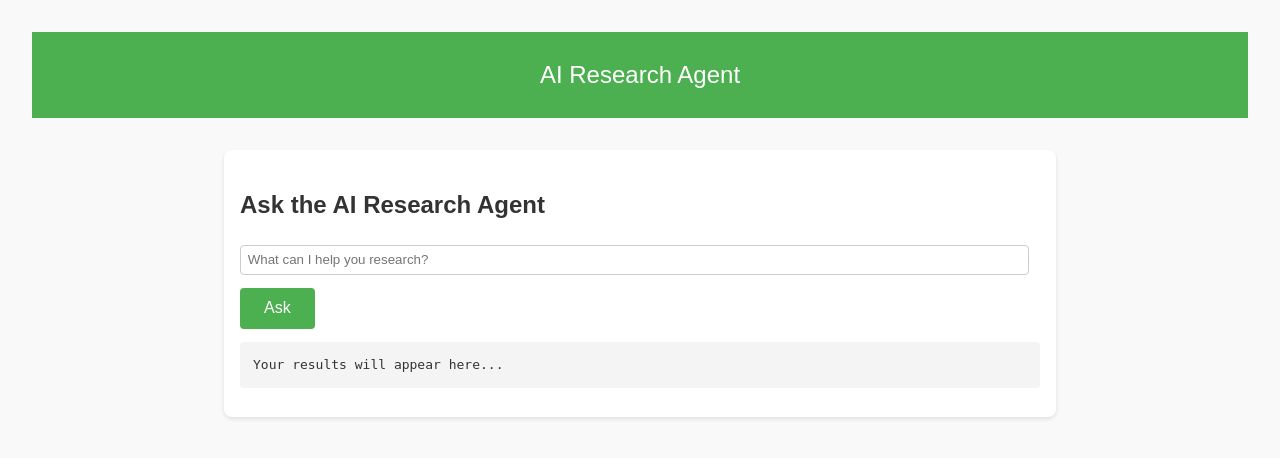
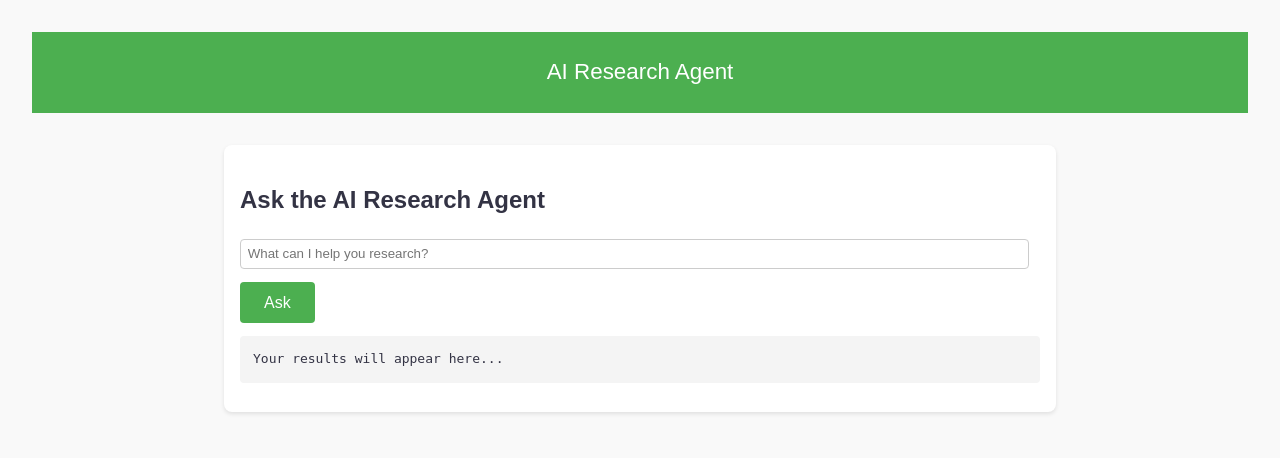
Before and after one commit to ahsan719/AI-Agent, a Flask app: page / in a window 1280 px wide. Shown: the top 458 px of the page. Run offline with Flask 3, Linux system fonts and the light colour scheme.

Commit message:
UI fixes

```diff
--- a/templates/index.html
+++ b/templates/index.html
@@ -1,12 +1,12 @@
 <!DOCTYPE html>
 <html>
 <head>
-    <title>AI Research Agent</title>
+    <title>AI AGENT</title>
     <link rel="stylesheet" href="/static/style.css">
     <style>
         body {
             background-color: #f9f9f9;
-            color: #333;
+            color: #334;
             font-family: 'Arial', sans-serif;
             line-height: 1.6;
         }
@@ -15,14 +15,14 @@
             color: white;
             padding: 1em 0;
             text-align: center;
-            font-size: 1.5em;
+            font-size: 1.4em;
         }
         .container {
             max-width: 800px;
             margin: 2em auto;
             padding: 1em;
             background: white;
-            box-shadow: 0 2px 4px rgba(0, 0, 0, 0.1);
+            box-shadow: 0 2px 4px rgba(8, 8, 8, 0.1);
             border-radius: 8px;
         }
         input[type="text"], input[type="number"] {
```
